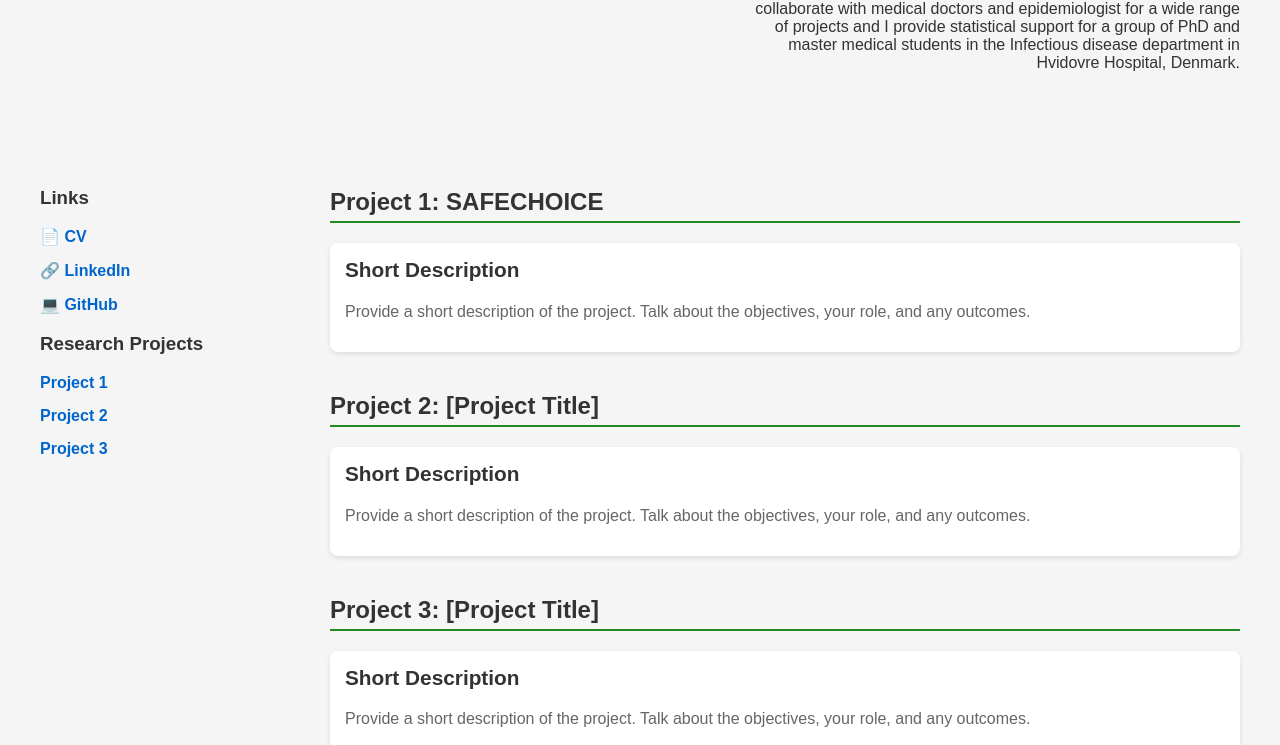
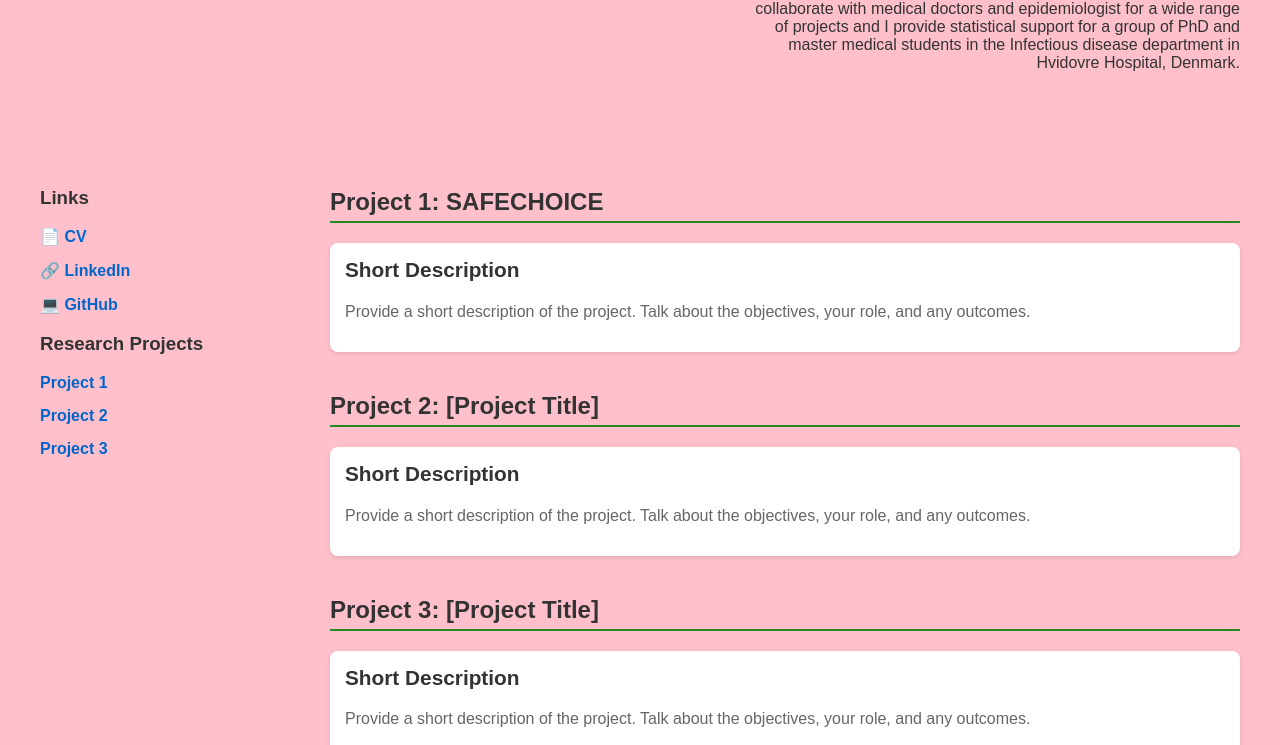
Before and after one commit to AMeddis/Research-Experience, a plain HTML site: page index.html in a window 1280 px wide. Shown: the part 323-1068 px from the top of the page. Drawn offline with Linux system fonts and the light colour scheme.

Commit message:
Update index.html

```diff
--- a/index.html
+++ b/index.html
@@ -9,7 +9,7 @@
       font-family: Arial, sans-serif;
       margin: 0;
       padding: 0;
-      background: #f5f5f5;
+      background: pink;
       color: #333;
     }
 
```
